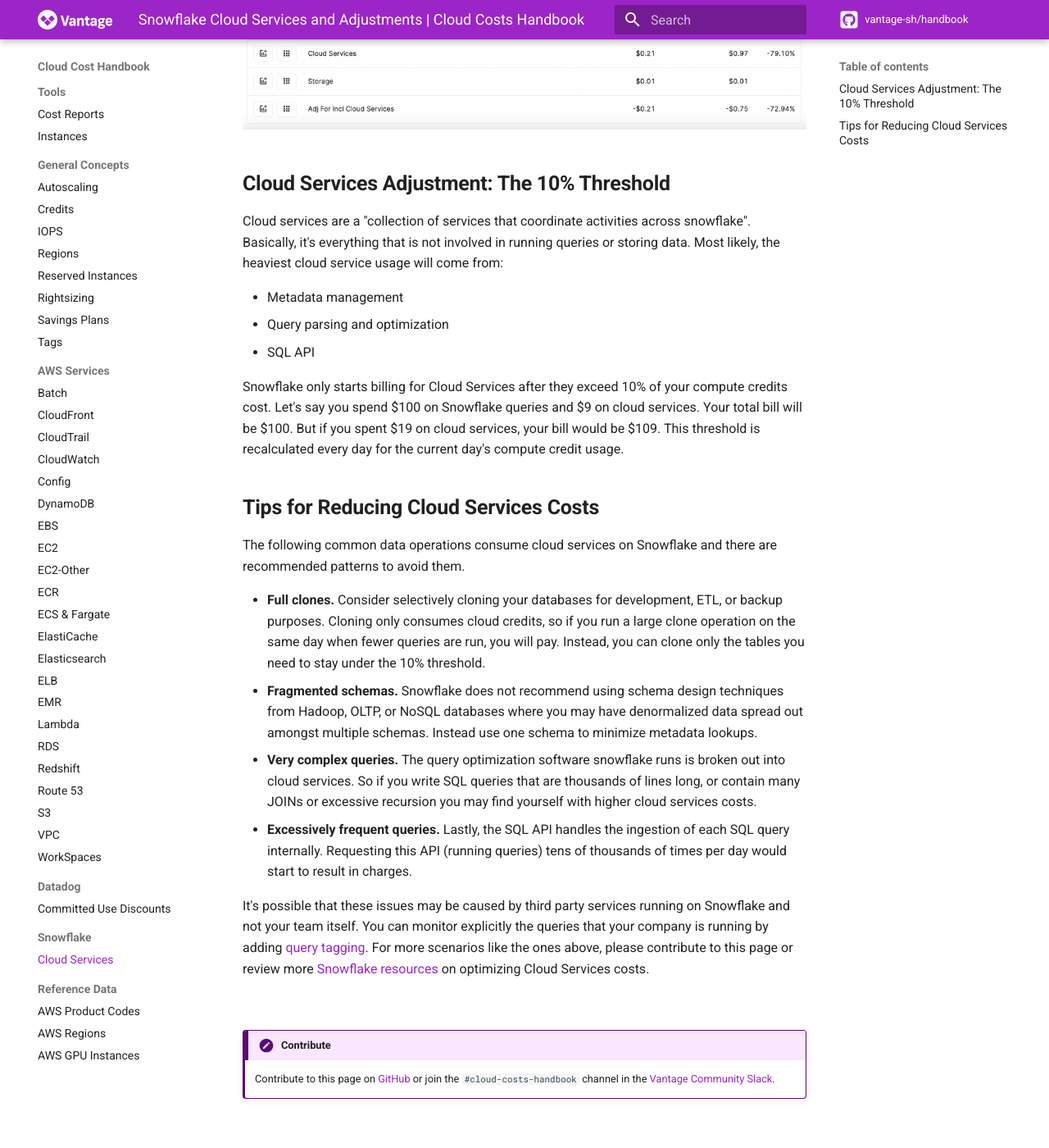
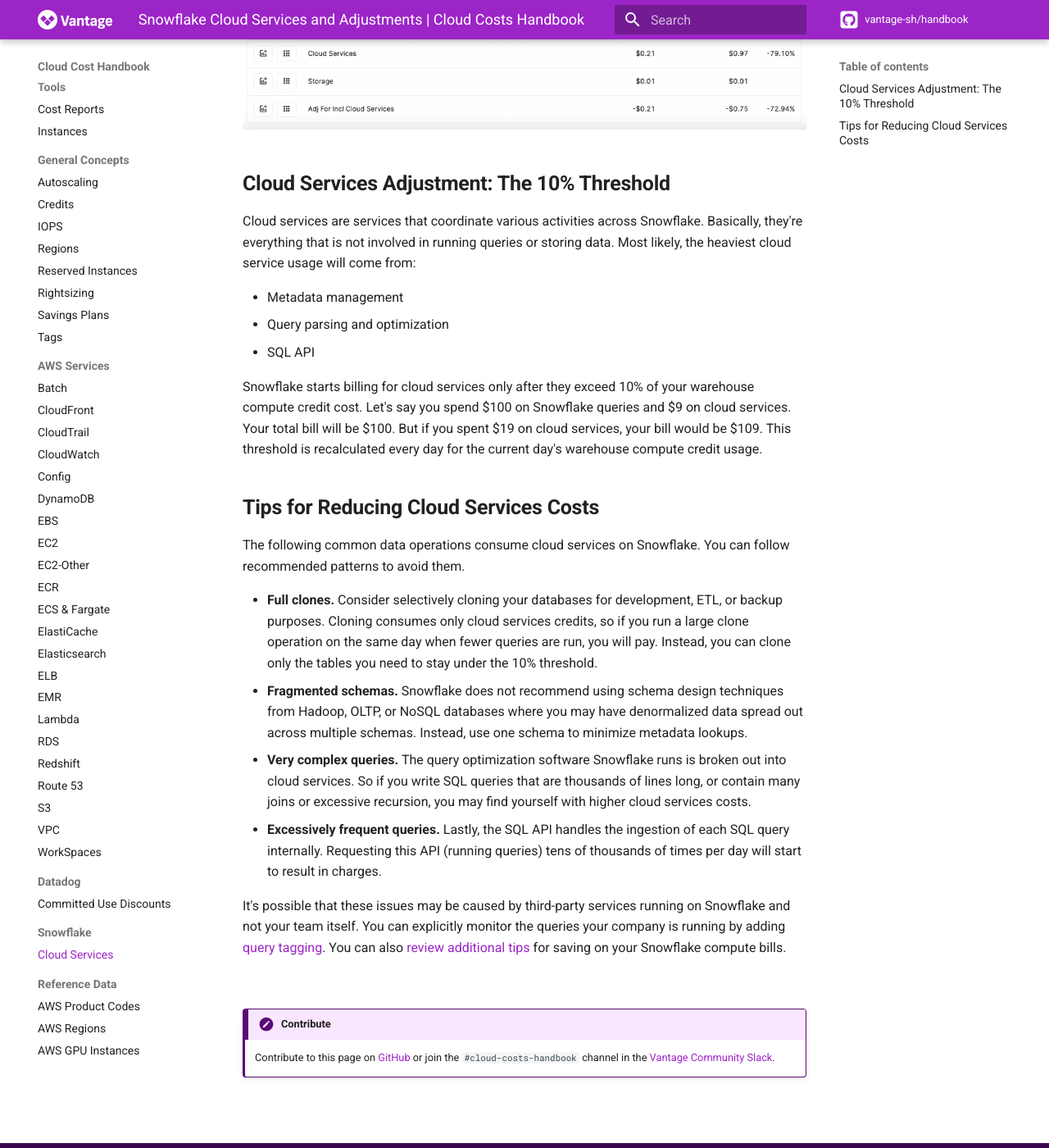
Before and after one commit to vantage-sh/handbook.vantage.sh, an MkDocs documentation site: the page built from docs/snowflake/adjustments-for-included-cloud-services.md, in a window 1280 px wide and 1400 px high, scrolled down 688 px. Shown: the whole window at 82% size. Built offline with MkDocs 1.6.1 and Material for MkDocs 9.7.7, drawn with Linux system fonts in a browser that asks for light colours; comment, search, counter and statistics services are not loaded; some of the changed text lies outside the part shown.

Commit message:
Update page

```diff
--- a/docs/snowflake/adjustments-for-included-cloud-services.md
+++ b/docs/snowflake/adjustments-for-included-cloud-services.md
@@ -1,31 +1,31 @@
 title: Snowflake Cloud Services and Adjustments | Cloud Costs Handbook
 
-[Snowflake Cloud Services Costs Documentation](https://docs.snowflake.com/en/user-guide/credits.html#cloud-services-credit-usage){ .md-button }
+[Snowflake Cloud Services Costs Documentation](https://docs.snowflake.com/en/user-guide/cost-understanding-compute#cloud-service-credit-usage){ .md-button }
 
-You may have seen an 'Adjustment for Cloud Services' on a Snowflake bill and wondered why it was negative. Or you may be seeing unexpected charges in the Cloud Services category. Cloud Services are a separate pricing dimension for Snowflake that are reported on but not included in your bill, except in certain cases.
+You may have seen an "Adjustment for Cloud Services" on a Snowflake bill and wondered why it was negative—or you may be seeing unexpected charges in the "Cloud Services" category. Cloud services are a separate pricing dimension for Snowflake that are reported on but not included in your bill, except in certain cases.
 
 ![Snowflake adjustments for cloud services](/img/snowflake/snowflake-cloud-services.png)
 
 ## Cloud Services Adjustment: The 10% Threshold
 
-Cloud services are a "collection of services that coordinate activities across snowflake". Basically, it's everything that is not involved in running queries or storing data. Most likely, the heaviest cloud service usage will come from:
+Cloud services are services that coordinate various activities across Snowflake. Basically, they're everything that is not involved in running queries or storing data. Most likely, the heaviest cloud service usage will come from:
 
 * Metadata management
 * Query parsing and optimization
 * SQL API
 
-Snowflake only starts billing for Cloud Services after they exceed 10% of your compute credits cost. Let's say you spend $100 on Snowflake queries and $9 on cloud services. Your total bill will be $100. But if you spent $19 on cloud services, your bill would be $109. This threshold is recalculated every day for the current day's compute credit usage.
+Snowflake starts billing for cloud services only after they exceed 10% of your warehouse compute credit cost. Let's say you spend $100 on Snowflake queries and $9 on cloud services. Your total bill will be $100. But if you spent $19 on cloud services, your bill would be $109. This threshold is recalculated every day for the current day's warehouse compute credit usage.
 
 ## Tips for Reducing Cloud Services Costs
 
-The following common data operations consume cloud services on Snowflake and there are recommended patterns to avoid them.
+The following common data operations consume cloud services on Snowflake. You can follow recommended patterns to avoid them.
 
-* **Full clones.** Consider selectively cloning your databases for development, ETL, or backup purposes. Cloning only consumes cloud credits, so if you run a large clone operation on the same day when fewer queries are run, you will pay. Instead, you can clone only the tables you need to stay under the 10% threshold.
-* **Fragmented schemas.** Snowflake does not recommend using schema design techniques from Hadoop, OLTP, or NoSQL databases where you may have denormalized data spread out amongst multiple schemas. Instead use one schema to minimize metadata lookups.
-* **Very complex queries.** The query optimization software snowflake runs is broken out into cloud services. So if you write SQL queries that are thousands of lines long, or contain many JOINs or excessive recursion you may find yourself with higher cloud services costs.
-* **Excessively frequent queries.** Lastly, the SQL API handles the ingestion of each SQL query internally. Requesting this API (running queries) tens of thousands of times per day would start to result in charges.
+* **Full clones.** Consider selectively cloning your databases for development, ETL, or backup purposes. Cloning consumes only cloud services credits, so if you run a large clone operation on the same day when fewer queries are run, you will pay. Instead, you can clone only the tables you need to stay under the 10% threshold.
+* **Fragmented schemas.** Snowflake does not recommend using schema design techniques from Hadoop, OLTP, or NoSQL databases where you may have denormalized data spread out across multiple schemas. Instead, use one schema to minimize metadata lookups.
+* **Very complex queries.** The query optimization software Snowflake runs is broken out into cloud services. So if you write SQL queries that are thousands of lines long, or contain many joins or excessive recursion, you may find yourself with higher cloud services costs.
+* **Excessively frequent queries.** Lastly, the SQL API handles the ingestion of each SQL query internally. Requesting this API (running queries) tens of thousands of times per day will start to result in charges.
 
-It's possible that these issues may be caused by third party services running on Snowflake and not your team itself. You can monitor explicitly the queries that your company is running by adding [query tagging](https://www.vantage.sh/blog/snowflake-costs-per-query-using-query-tags). For more scenarios like the ones above, please contribute to this page or review more [Snowflake resources](https://community.snowflake.com/s/article/Cloud-Services-Billing-Update-Understanding-and-Adjusting-Usage) on optimizing Cloud Services costs.
+It's possible that these issues may be caused by third-party services running on Snowflake and not your team itself. You can explicitly monitor the queries your company is running by adding [query tagging](https://www.vantage.sh/blog/snowflake-costs-per-query-using-query-tags). You can also [review additional tips](https://www.vantage.sh/blog/snowflake-compute-costs) for saving on your Snowflake compute bills.
 
 </br>
 
```
